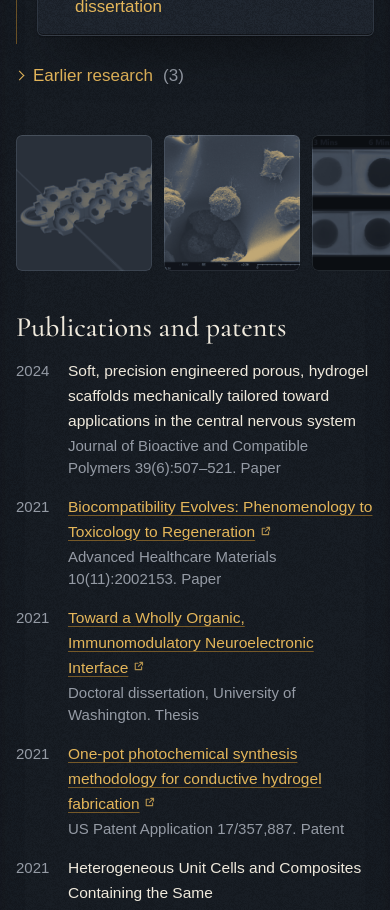
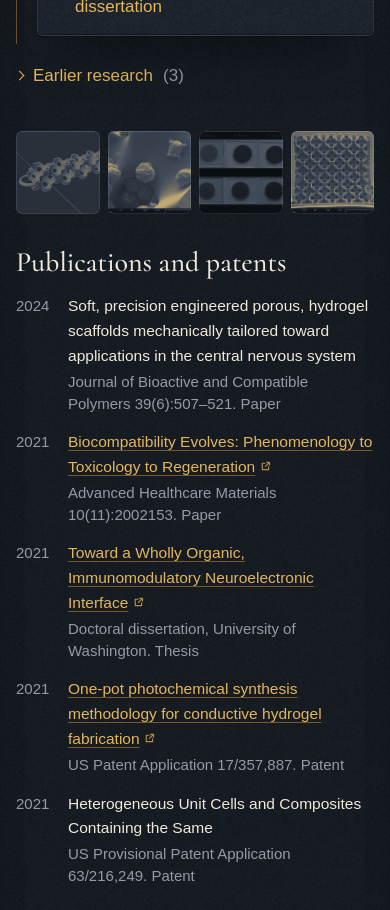
Before and after one commit to Wonder0xWeird/w0nd3r_portfolio, a Next.js app: page / in a window 390 px wide. Shown: the part 3280-4190 px from the top of the page. Built offline with nearby package versions, Linux system fonts and the light colour scheme; a web font is replaced by a local one.

Commit message:
Research images: one row of four on phones instead of a scroller
Simpler than the horizontal strip (no focusable scroll region, no
snap), 54 px shorter, and it still previews all four micrographs.

Co-Authored-By: Claude Opus 5.5 <noreply@anthropic.com>

```diff
--- a/app/home.module.css
+++ b/app/home.module.css
@@ -536,22 +536,9 @@
 }
 @media (max-width: 960px) {
 	.scienceGrid {
-		position: static;
-		display: flex;
-		gap: var(--space-3);
-		margin-inline: calc(-1 * var(--gutter));
-		padding: 4px var(--gutter) var(--space-2);
-		overflow-x: auto;
-		overscroll-behavior-x: contain;
-		scroll-snap-type: x mandatory;
-		scroll-padding-inline: var(--gutter);
-		scrollbar-width: thin;
-		scrollbar-color: var(--slate-700) transparent;
-	}
-	.scienceFig {
-		flex: 0 0 136px;
-		height: 136px;
-		scroll-snap-align: start;
+		grid-template-columns: repeat(4, minmax(0, 1fr));
+		gap: var(--space-2);
+		max-width: 560px;
 	}
 }
 .scienceFig img {
--- a/app/page.tsx
+++ b/app/page.tsx
@@ -324,11 +324,11 @@ export default function Home() {
 							</div>
 						</div>
 						<div className={s.researchAside}>
-							{/* A grid beside the work on wide screens; a keyboard-scrollable strip on narrow ones. */}
-							<div className={s.scienceGrid} role="region" aria-label="Research images" tabIndex={0}>
+							{/* A 2 x 2 grid beside the work on wide screens; one row of four on narrow ones. */}
+							<div className={s.scienceGrid}>
 								{thesis.images.map((img) => (
 									<figure key={img.src} className={`frame ${s.scienceFig}`}>
-										<Image className="duotone" src={img.src} alt={img.alt} fill sizes="(max-width: 960px) 160px, 260px" />
+										<Image className="duotone" src={img.src} alt={img.alt} fill sizes="(max-width: 960px) 25vw, 260px" />
 									</figure>
 								))}
 							</div>
```
